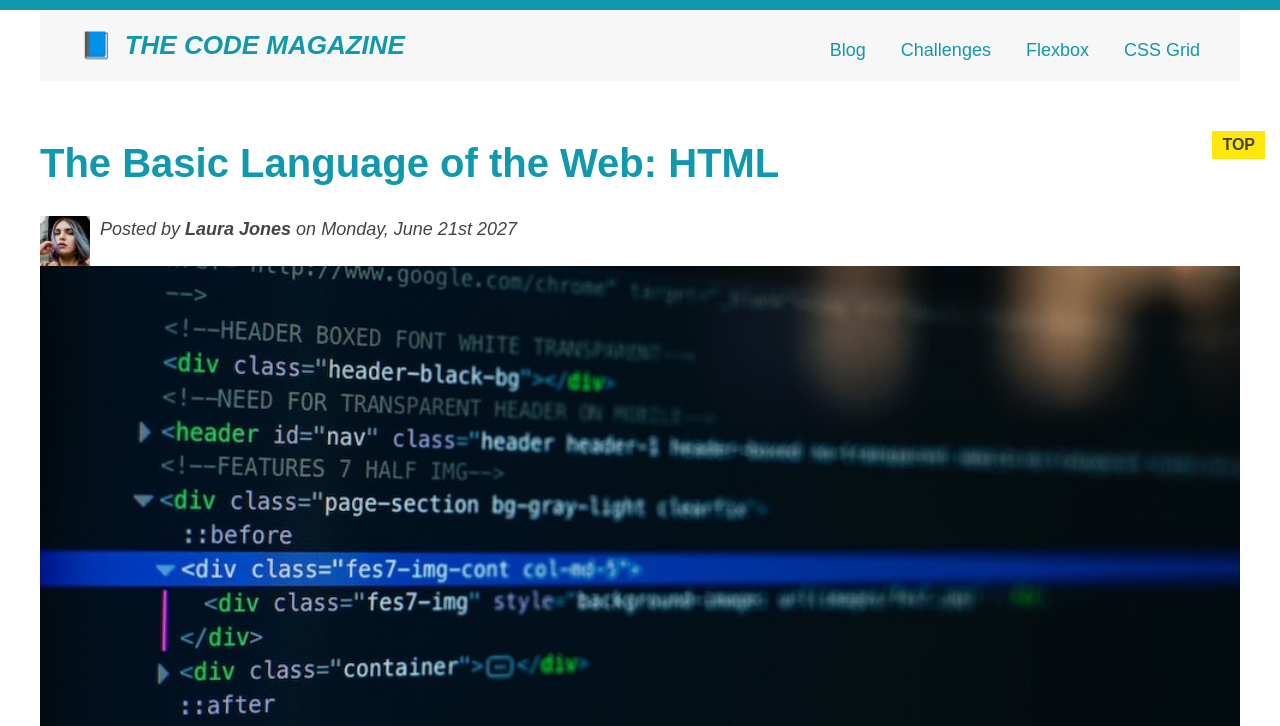
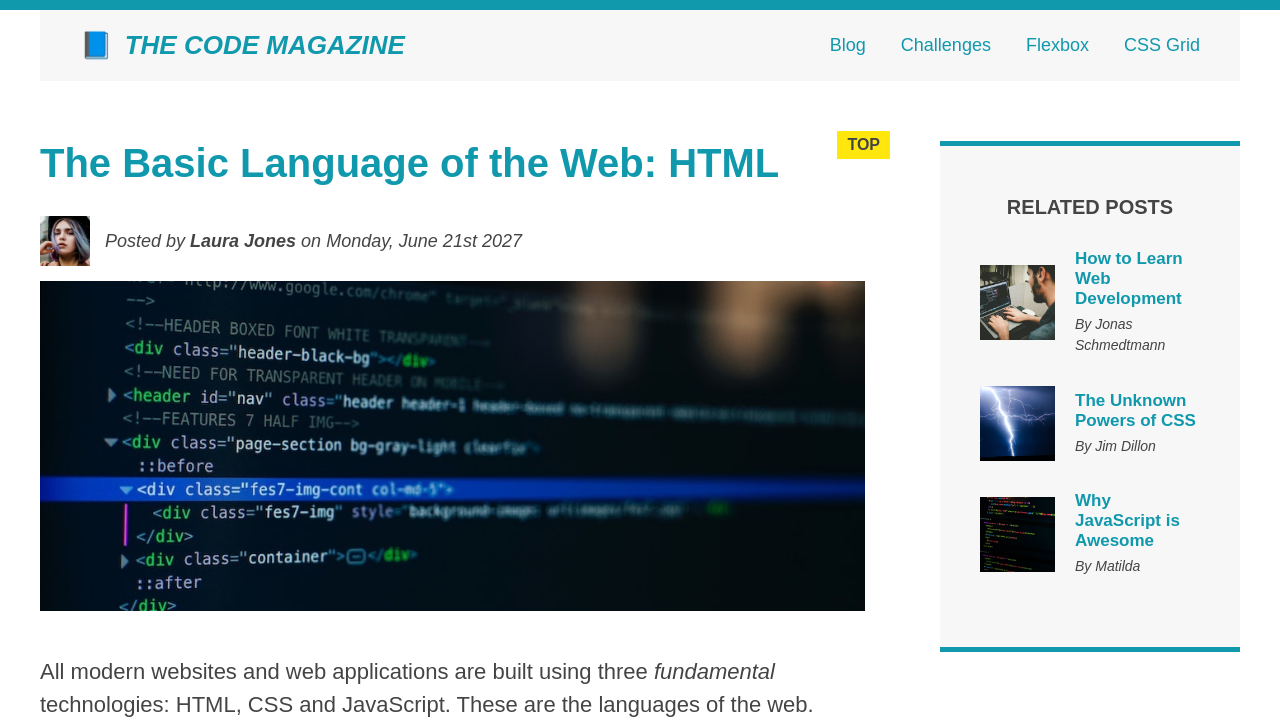
Before and after one commit to vikingwarior/demo-blog, a plain HTML site: page index.html in a window 1280 px wide. Shown: the top 726 px of the page. Drawn offline with Linux system fonts and the light colour scheme.

Commit message:
uses and applies grid

```diff
--- a/index.html
+++ b/index.html
@@ -8,20 +8,32 @@
   </head>
 
   <body>
+    <!--
+    <h1>The Basic Language of the Web: HTML</h1>
+    <h2>The Basic Language of the Web: HTML</h2>
+    <h3>The Basic Language of the Web: HTML</h3>
+    <h4>The Basic Language of the Web: HTML</h4>
+    <h5>The Basic Language of the Web: HTML</h5>
+    <h6>The Basic Language of the Web: HTML</h6>
+    -->
 
     <div class="container">
-      <header class="main-header">
-        <h1 class="title">📘 The Code Magazine</h1>
+      <header class="main-header clearfix">
+        <h1>📘 The Code Magazine</h1>
 
-        <nav class="navbar">
+        <nav>
           <!-- <strong>This is the navigation</strong> -->
           <a href="blog.html">Blog</a>
           <a href="#">Challenges</a>
-          <a href="#">Flexbox</a>
-          <a href="#">CSS Grid</a>
+          <a href="flexbox.html">Flexbox</a>
+          <a href="css-grid.html">CSS Grid</a>
         </nav>
+
+        <!-- <div class="clear"></div> -->
       </header>
 
+      <!-- ONLY NECESSARY FOR FLEXBOX -->
+      <!-- <div class="row"> -->
       <article>
         <header class="post-header">
           <h2>The Basic Language of the Web: HTML</h2>
@@ -126,7 +138,7 @@
               height="75"
             />
             <div>
-              <a class="related-link" href="#">How to Learn Web Development</a>
+              <a href="#" class="related-link">How to Learn Web Development</a>
               <p class="related-author">By Jonas Schmedtmann</p>
             </div>
           </li>
@@ -138,8 +150,8 @@
               height="75"
             />
             <div>
-              <a class="related-link" href="#">How to Learn Web Development</a>
-              <p class="related-author">By Jonas Schmedtmann</p>
+              <a href="#" class="related-link">The Unknown Powers of CSS</a>
+              <p class="related-author">By Jim Dillon</p>
             </div>
           </li>
           <li class="related-post">
@@ -150,12 +162,13 @@
               height="75"
             />
             <div>
-              <a class="related-link" href="#">How to Learn Web Development</a>
-              <p class="related-author">By Jonas Schmedtmann</p>
+              <a href="#" class="related-link">Why JavaScript is Awesome</a>
+              <p class="related-author">By Matilda</p>
             </div>
           </li>
         </ul>
       </aside>
+      <!-- </div> -->
 
       <footer>
         <p id="copyright" class="copyright text">
--- a/style.css
+++ b/style.css
@@ -2,6 +2,7 @@
   /* border-top: 10px solid #1098ad; */
   margin: 0;
   padding: 0;
+  box-sizing: border-box;
 }
 
 /* PAGE SECTIONS */
@@ -26,7 +27,7 @@ body {
   padding-left: 40px;
   padding-right: 40px; */
   padding: 20px 40px;
-  margin-bottom: 60px;
+  /* margin-bottom: 60px; */
   /* height: 80px; */
 }
 
@@ -36,7 +37,7 @@ nav {
 }
 
 article {
-  margin-bottom: 60px;
+  /* margin-bottom: 60px; */
 }
 
 .post-header {
@@ -48,10 +49,7 @@ aside {
   background-color: #f7f7f7;
   border-top: 5px solid #1098ad;
   border-bottom: 5px solid #1098ad;
-  /* padding-top: 50px;
-  padding-bottom: 50px; */
-  padding: 50px 0;
-  width: 500px;
+  padding: 50px 40px;
 }
 
 /* SMALLER ELEMENTS */
@@ -82,6 +80,7 @@ h4 {
   font-size: 20px;
   text-transform: uppercase;
   text-align: center;
+  margin-bottom: 30px;
 }
 
 p {
@@ -134,6 +133,7 @@ li:last-child {
 
 .related {
   list-style: none;
+  margin-left: 0;
 }
 
 body {
@@ -197,7 +197,6 @@ nav a:link {
   display: block; */
 
   margin-right: 30px;
-  margin-top: 10px;
   display: inline-block;
 }
 
@@ -244,66 +243,157 @@ h2::before {
   right: -25px;
 }
 
-/* Float */
-/* .author-img{
-  float: left;
-  margin-bottom: 10px;
+/* Resolving conflicts */
+/* #copyright {
+  color: red;
 }
 
-.author{
+.copyright {
+  color: blue;
+}
+
+.text {
+  color: yellow;
+}
+
+footer p {
+  color: green !important;
+} */
+
+/* nav a:link,
+nav p {
+  font-size: 18px;
+} */
+
+/* FLOATS */
+/*
+.author-img {
+  float: left;
+  margin-bottom: 20px;
+}
+
+.author {
   float: left;
   margin-top: 10px;
-  margin-left: 10px;
+  margin-left: 20px;
 }
 
-.title{
+h1 {
   float: left;
 }
 
-.navbar{
+nav {
   float: right;
 }
 
-.clearfix::after{
+.clear {
+  clear: both;
+}
+
+.clearfix::after {
+  clear: both;
   content: "";
-  clear: both;
   display: block;
 }
 
-article{
-  width: 800px;
+article {
+  width: 825px;
   float: left;
 }
-aside{
+
+aside {
   width: 300px;
   float: right;
 }
-footer{
+
+footer {
   clear: both;
-} */
+}
+*/
 
-/* Flexbox */
-.main-header{
+/* FLEXBOX */
+.main-header {
   display: flex;
-  align-items: flex-end;
+  align-items: center;
   justify-content: space-between;
 }
 
-.author-box{
+.author-box {
   display: flex;
+  align-items: center;
+  margin-bottom: 15px;
 }
 
-.author{
-  margin: 0;
-  margin-left: 10px;
+.author {
+  margin-bottom: 0;
+  margin-left: 15px;
 }
 
-.related-post{
+.related-post {
   display: flex;
+  align-items: center;
+  gap: 20px;
+  margin-bottom: 30px;
 }
 
-.related-author{
+.related-link:link {
+  font-size: 17px;
+  font-weight: bold;
+  font-style: normal;
+  margin-bottom: 5px;
+  display: block;
+}
+
+.related-author {
   margin-bottom: 0;
-  font-weight: 0;
+  font-size: 14px;
+  font-weight: normal;
   font-style: italic;
 }
+
+/* FLEXBOX LAYOUT */
+/* .row {
+  display: flex;
+  align-items: flex-start;
+  gap: 75px;
+  margin-bottom: 60px;
+}
+
+article {
+  flex: 1;
+  margin-bottom: 0;
+}
+
+aside {
+
+  DEFAULTS:
+  flex-grow: 0;
+  flex-shrink: 1;
+  flex-basis: auto;
+
+  flex: 0 0 300px;
+} */
+
+/* CSS GRID LAYOUT */
+.container {
+  display: grid;
+  grid-template-columns: 1fr 300px;
+  column-gap: 75px;
+  row-gap: 60px;
+  align-items: start;
+}
+
+.main-header {
+  /* grid-column: 1 / span 2; */
+  grid-column: 1 / -1;
+}
+
+article {
+}
+
+aside {
+}
+
+footer {
+  grid-column: 1 / -1;
+}
```
Also changed, not shown: css-grid.html (+54 -4 lines), flexbox.html (+39 -4 lines).
